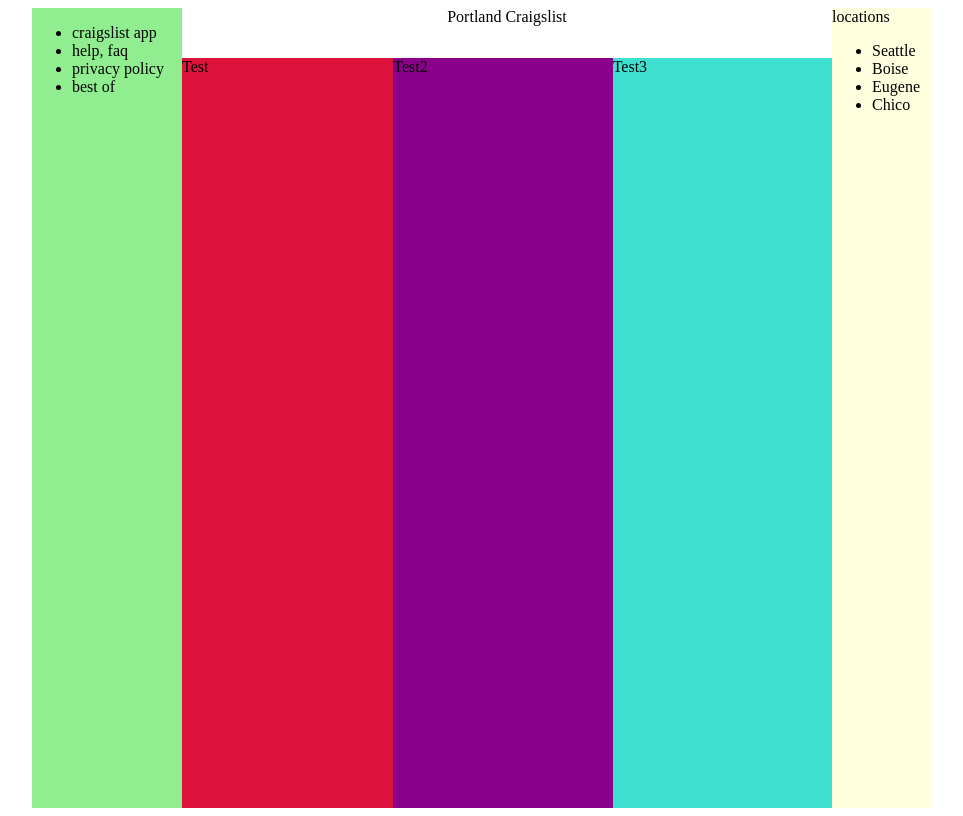
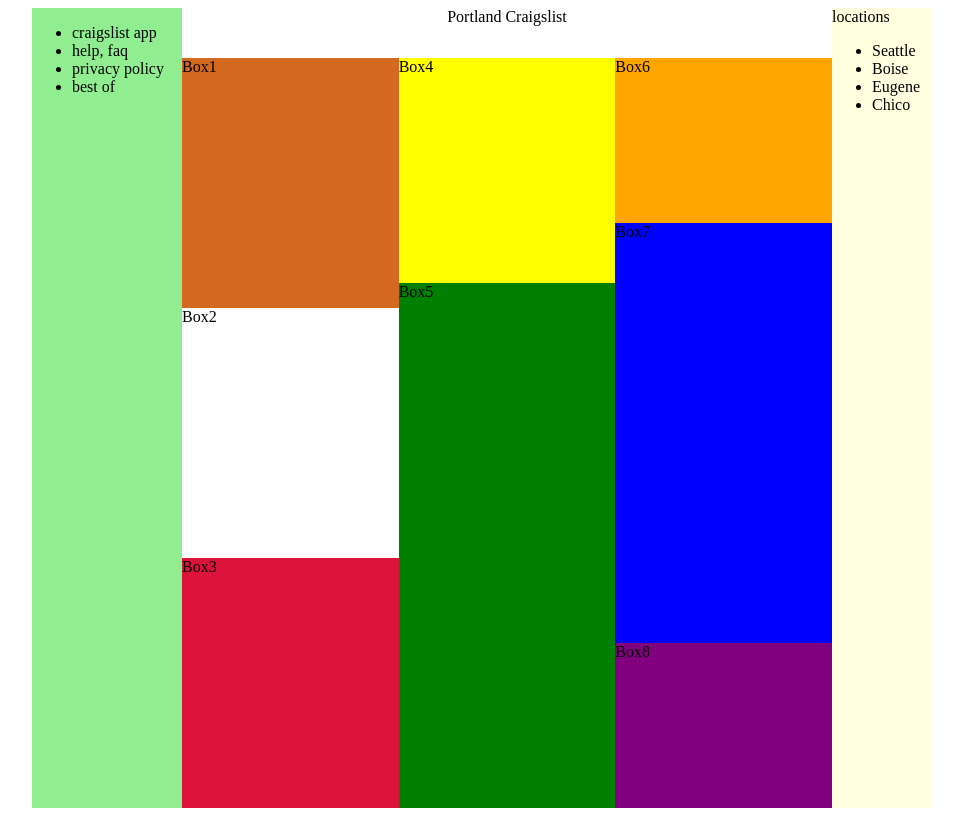
Before and after one commit to DeeGerrard/lab-02c-craigslist-layout, a plain HTML site: page index.html in a window 1280 px wide. Shown: the whole page, without its empty margins (158-1121 px from the left). Drawn offline with Linux system fonts and the light colour scheme.

Commit message:
AM updates after Evan help

```diff
--- a/index.html
+++ b/index.html
@@ -20,9 +20,20 @@
         <section class="content">
             <header>Portland Craigslist</header>
             <section class="features">
-                <section class="columnA">Test</section>
-                <section class="columnB">Test2</section>
-                <section class="colomnC">Test3</section>
+                <section class="columnA">
+                    <div class="box1">Box1</div>
+                    <div class="box2">Box2</div>
+                    <div>Box3</div>
+                </section>
+                <section class="columnB">
+                    <div class="box4">Box4</div>
+                    <div class="box5">Box5</div>
+                </section>
+                <section class="columnC">
+                    <div class="box6">Box6</div>
+                    <div class="box7">Box7</div>
+                    <div class="box8">Box8</div>
+                </section>
             </section>
         </section>
         <section class="locations">
--- a/style.css
+++ b/style.css
@@ -3,7 +3,6 @@ main {
     height: 800px;
     max-width: 900px;
     margin: auto;
-    background: lightgrey;
     grid-template-columns: 150px 1fr 100px;
 }
 
@@ -12,7 +11,6 @@ main {
 }
 
 .content {
-    background: lightpink;
     display: grid;
     grid-template-rows: 50px 1fr;
 }
@@ -23,21 +21,52 @@ header {
 }
 
 .features {
-    background: turquoise;
     display: grid;
     grid-template-columns: repeat(3, auto);
 }
 
 .columnA {
+    display: grid;
     background:crimson;
+    grid-template-rows: repeat(3, auto);
 }
-
+.box1 {
+    display: grid;
+    background: chocolate;
+}
+.box2 {
+    display: grid;
+    background: white;
+}
 .columnB {
-    background: darkmagenta;
+    display: grid;
+    background: purple;
+    grid-template-rows: 30% auto;
 }
-
+.box4 {
+    display: grid;
+    background:  yellow;
+}
+.box5 {
+    display: grid;
+    background: green;
+}
 .columnC {
-    background:darksalmon;
+    display: grid;
+    background: white;
+    grid-template-rows: 22% auto 22%;
+}
+.box6 {
+    display: flexgrid;
+    background: orange;
+}
+.box7 {
+    display: grid;
+    background: blue;
+}
+.box8 {
+    display: grid;
+    background: purple;
 }
 .locations {
     background: lightyellow;
```
